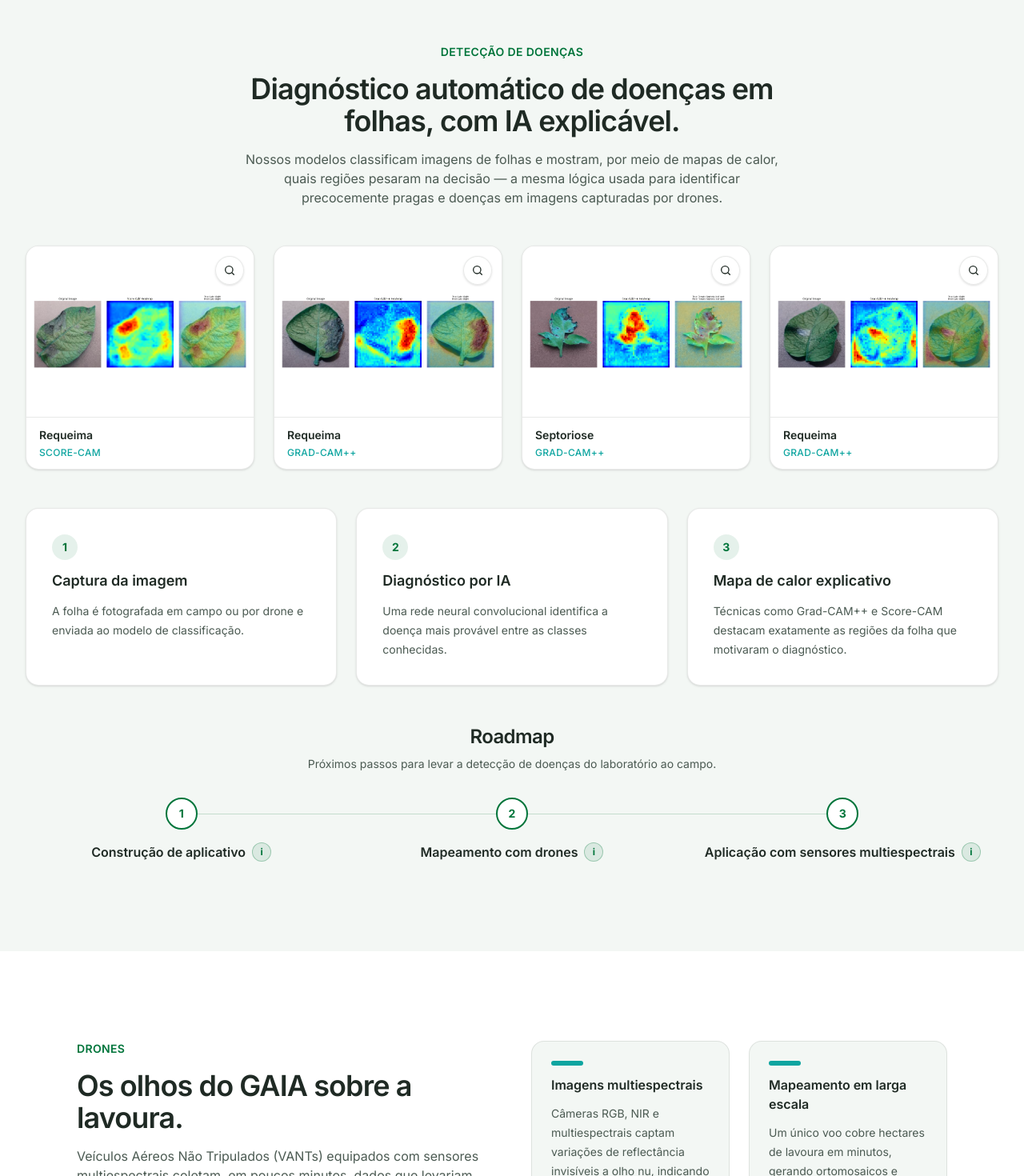
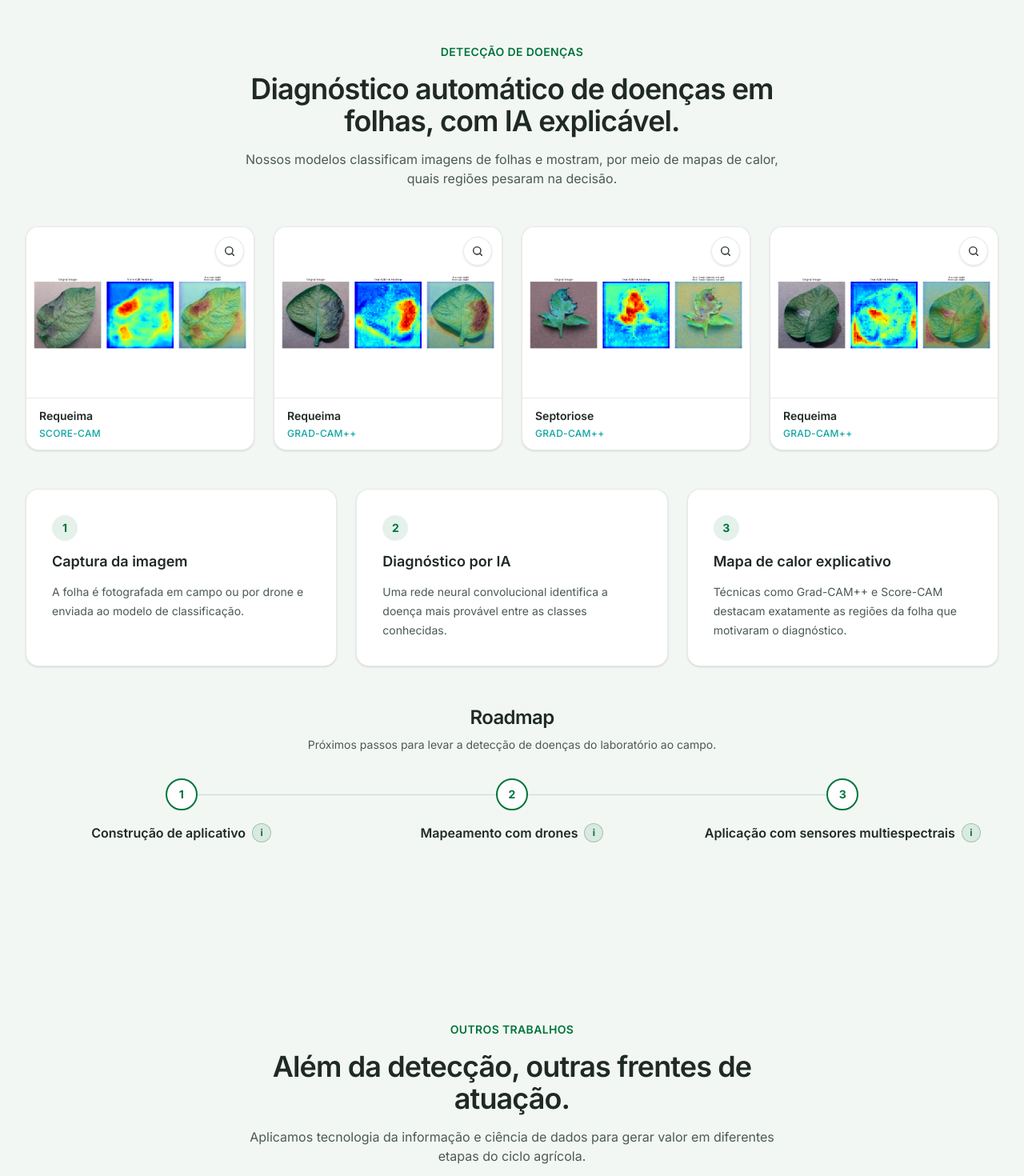
Before and after one commit to felipeyousoro/Landing-Pages, a Next.js app in the folder gaia-uel-agro/: page / in a window 1280 px wide. Shown: the part 1330-2800 px from the top of the page at 80% size. Built offline with nearby package versions, Linux system fonts and the light colour scheme.

Commit message:
Refactor components to comment out Drones section and update related text. Removed references to drones in the Navbar, Footer, and DiseaseDetection components, and adjusted the OtherWorks section description for clarity.

```diff
--- a/gaia-uel-agro/src/app/page.tsx
+++ b/gaia-uel-agro/src/app/page.tsx
@@ -1,6 +1,6 @@
 import { About } from "@/components/about";
 import { DiseaseDetection } from "@/components/disease-detection";
-import { Drones } from "@/components/drones";
+// import { Drones } from "@/components/drones";
 import { Footer } from "@/components/footer";
 import { Hero } from "@/components/hero";
 import { Navbar } from "@/components/navbar";
@@ -14,7 +14,7 @@ export default function Home() {
         <Hero />
         <About />
         <DiseaseDetection />
-        <Drones />
+        {/* <Drones /> */}
         <OtherWorks />
       </main>
       <Footer />
--- a/gaia-uel-agro/src/components/disease-detection.tsx
+++ b/gaia-uel-agro/src/components/disease-detection.tsx
@@ -287,9 +287,7 @@ export function DiseaseDetection() {
           </h2>
           <p className="mx-auto max-w-2xl text-neutral-soft">
             Nossos modelos classificam imagens de folhas e mostram, por meio
-            de mapas de calor, quais regiões pesaram na decisão — a mesma
-            lógica usada para identificar precocemente pragas e doenças em
-            imagens capturadas por drones.
+            de mapas de calor, quais regiões pesaram na decisão.
           </p>
         </div>
 
--- a/gaia-uel-agro/src/components/footer.tsx
+++ b/gaia-uel-agro/src/components/footer.tsx
@@ -35,9 +35,9 @@ export function Footer() {
           <a href="#deteccao-de-doencas" className="transition-colors hover:text-accent">
             Detecção de Doenças
           </a>
-          <a href="#drones" className="transition-colors hover:text-accent">
+          {/* <a href="#drones" className="transition-colors hover:text-accent">
             Drones
-          </a>
+          </a> */}
           <a href="#outros-trabalhos" className="transition-colors hover:text-accent">
             Outros trabalhos
           </a>
--- a/gaia-uel-agro/src/components/navbar.tsx
+++ b/gaia-uel-agro/src/components/navbar.tsx
@@ -7,7 +7,7 @@ import { useState } from "react";
 const NAV_LINKS = [
   { href: "#top", label: "Início" },
   { href: "#deteccao-de-doencas", label: "Detecção de Doenças" },
-  { href: "#drones", label: "Drones" },
+  // { href: "#drones", label: "Drones" },
   { href: "#outros-trabalhos", label: "Outros trabalhos" },
 ];
 
--- a/gaia-uel-agro/src/components/other-works.tsx
+++ b/gaia-uel-agro/src/components/other-works.tsx
@@ -25,7 +25,7 @@ export function OtherWorks() {
             Outros trabalhos
           </span>
           <h2 className="mx-auto max-w-2xl text-3xl font-semibold tracking-tight text-neutral sm:text-4xl">
-            Além da detecção e dos drones, outras frentes de atuação.
+            Além da detecção, outras frentes de atuação.
           </h2>
           <p className="mx-auto max-w-2xl text-neutral-soft">
             Aplicamos tecnologia da informação e ciência de dados para gerar
```
